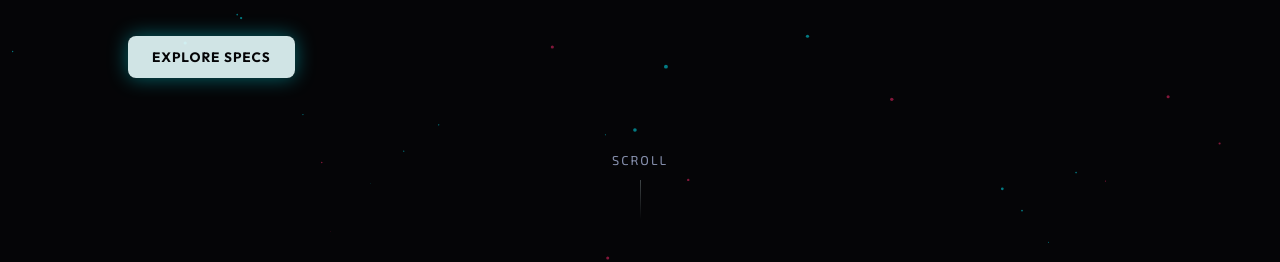
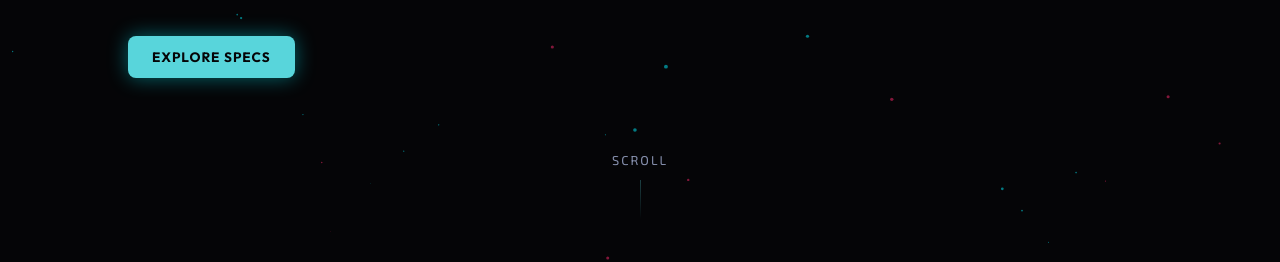
Before and after one commit to voydecompany/Aerostellar, a plain HTML site: page index.html in a window 1280 px wide. Shown: the part 540-802 px from the top of the page. Drawn offline with nearby package versions, Linux system fonts and the light colour scheme.

Commit message:
Update style.css

```diff
--- a/style.css
+++ b/style.css
@@ -1,9 +1,9 @@
 :root {
     --bg-dark: #050507;
     --bg-panel: #0a0a0f;
-    --primary: #e5fbfce8;
+    --primary: #58d5db;
     /* Cyan */
-    --secondary: #ffffff82;
+    --secondary: #da0000;
     /* Neon Red */
     --text-main: #ffffff;
     --text-muted: #8892b0;
```
